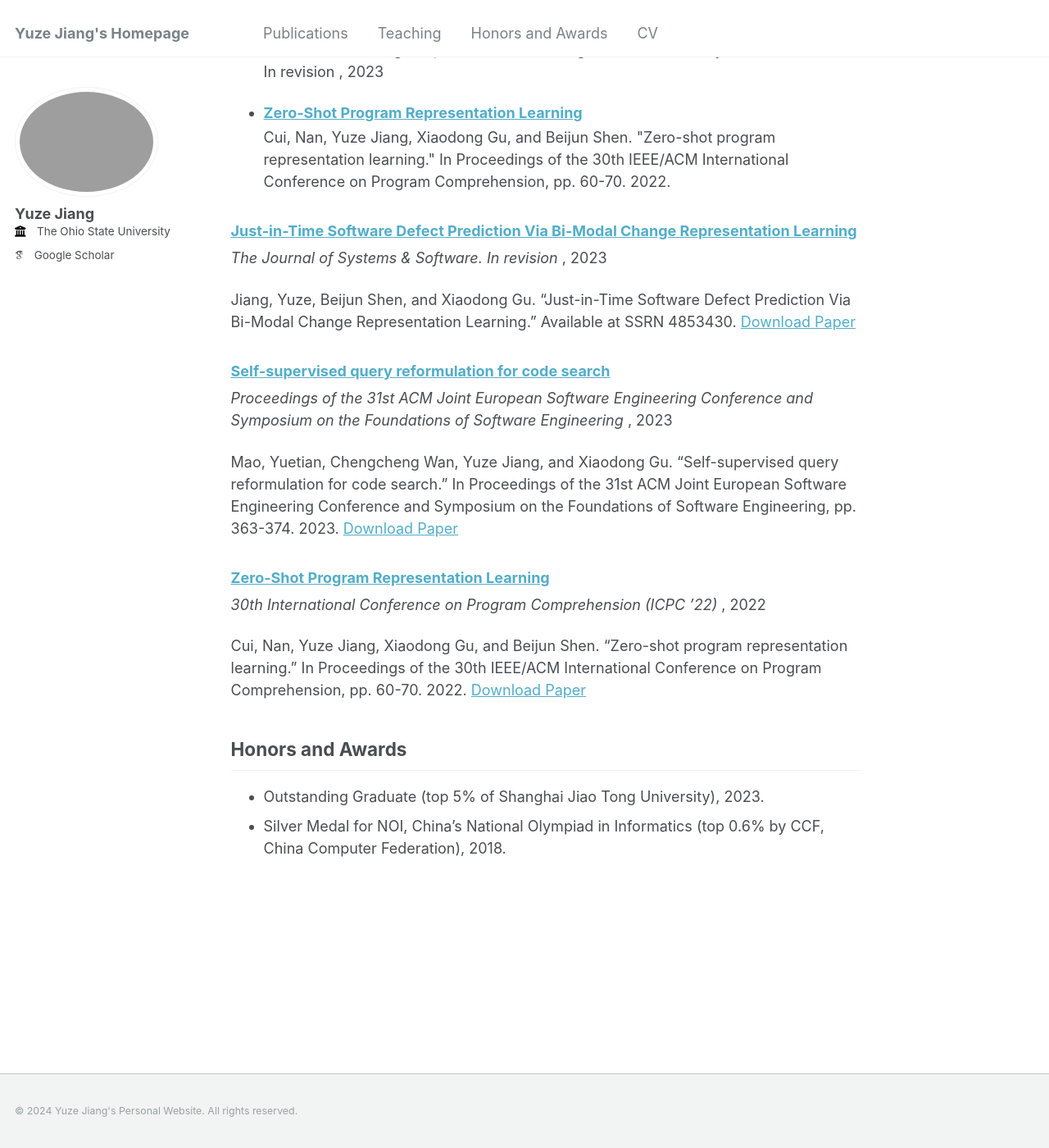
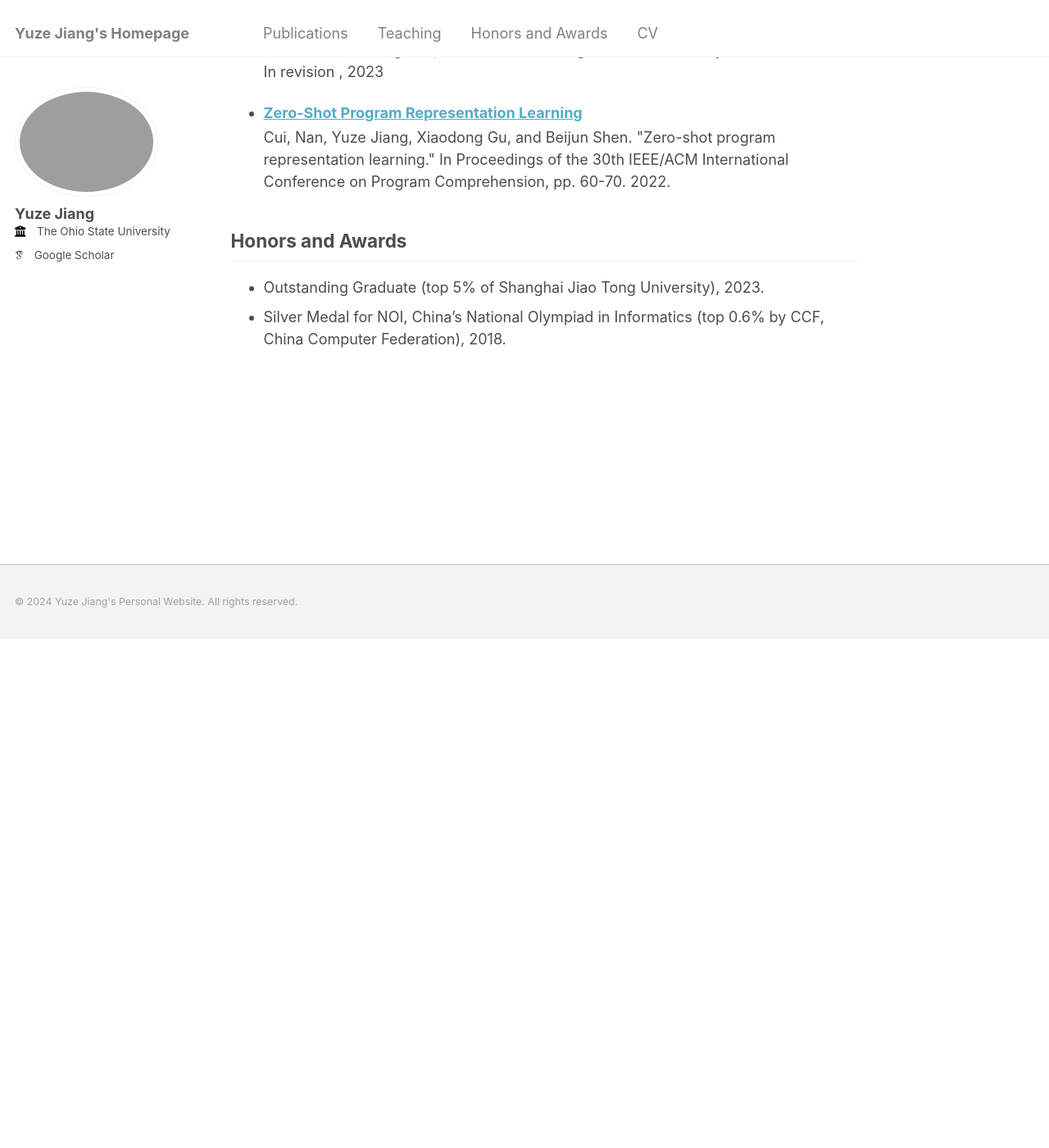
Before and after one commit to jyz-1201/jyz-1201.github.io, a Jekyll site: the page built from _pages/about.md, in a window 1280 px wide and 1400 px high, scrolled down 748 px. Shown: the whole window at 82% size. Built offline with Jekyll 4.4.1, drawn with Linux system fonts in a browser that asks for light colours; some web fonts are replaced; after the commit the page ends 1527 px from its top, so only the background shows below that.

```diff
--- a/_config.yml
+++ b/_config.yml
@@ -221,6 +221,9 @@ collections:
   talks:
     output: true
     permalink: /:collection/:path/
+  honors:
+    output: true
+    permalink: /:collection/:path/
 
 
 # These settings control how pages and collections are included in the site
--- a/_pages/about.md
+++ b/_pages/about.md
@@ -20,27 +20,6 @@ You can also find my articles on [my Google Scholar profile](https://scholar.goo
     {% include archive-single-cv.html %}
   {% endfor %}</ul>
 
-### [Just-in-Time Software Defect Prediction Via Bi-Modal Change Representation Learning](https://jyz-1201.github.io/publication/paper3)
-
-*The Journal of Systems & Software. In revision* , 2023
-
-Jiang, Yuze, Beijun Shen, and Xiaodong Gu. "Just-in-Time Software Defect Prediction Via Bi-Modal Change Representation Learning." Available at SSRN 4853430.
-[Download Paper](https://papers.ssrn.com/sol3/papers.cfm?abstract_id=4853430)
-
-### [Self-supervised query reformulation for code search](https://jyz-1201.github.io/publication/paper2)
-
-*Proceedings of the 31st ACM Joint European Software Engineering Conference and Symposium on the Foundations of Software Engineering* , 2023
-
-Mao, Yuetian, Chengcheng Wan, Yuze Jiang, and Xiaodong Gu. "Self-supervised query reformulation for code search." In Proceedings of the 31st ACM Joint European Software Engineering Conference and Symposium on the Foundations of Software Engineering, pp. 363-374. 2023.
-[Download Paper](https://arxiv.org/pdf/2307.00267)
-
-### [Zero-Shot Program Representation Learning](https://jyz-1201.github.io/publication/paper1)
-
-*30th International Conference on Program Comprehension (ICPC ’22)* , 2022
-
-Cui, Nan, Yuze Jiang, Xiaodong Gu, and Beijun Shen. "Zero-shot program representation learning." In Proceedings of the 30th IEEE/ACM International Conference on Program Comprehension, pp. 60-70. 2022.
-[Download Paper](https://arxiv.org/pdf/2204.08360)
-
 ## Honors and Awards
 
 * Outstanding Graduate (top 5% of Shanghai Jiao Tong University), 2023.
```
Also changed, not shown: _pages/honors.md (+4 -1 lines).
